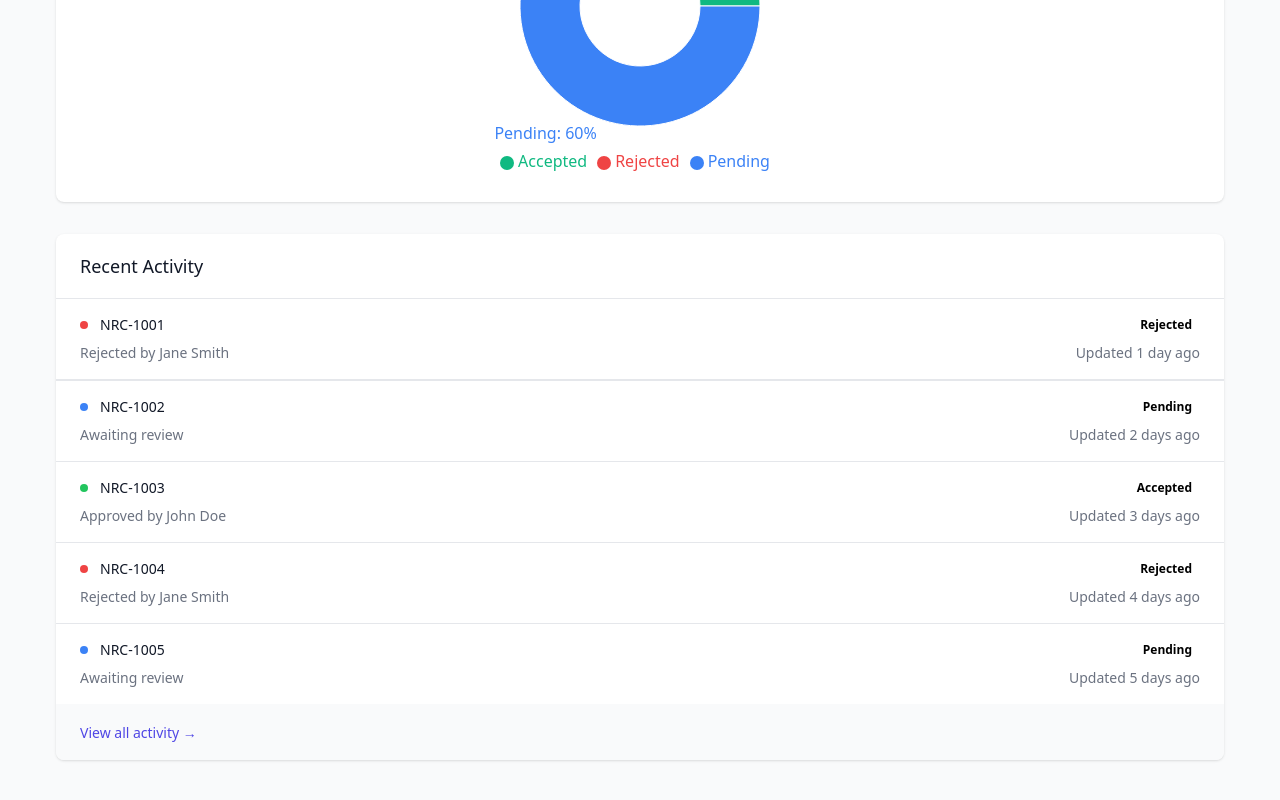
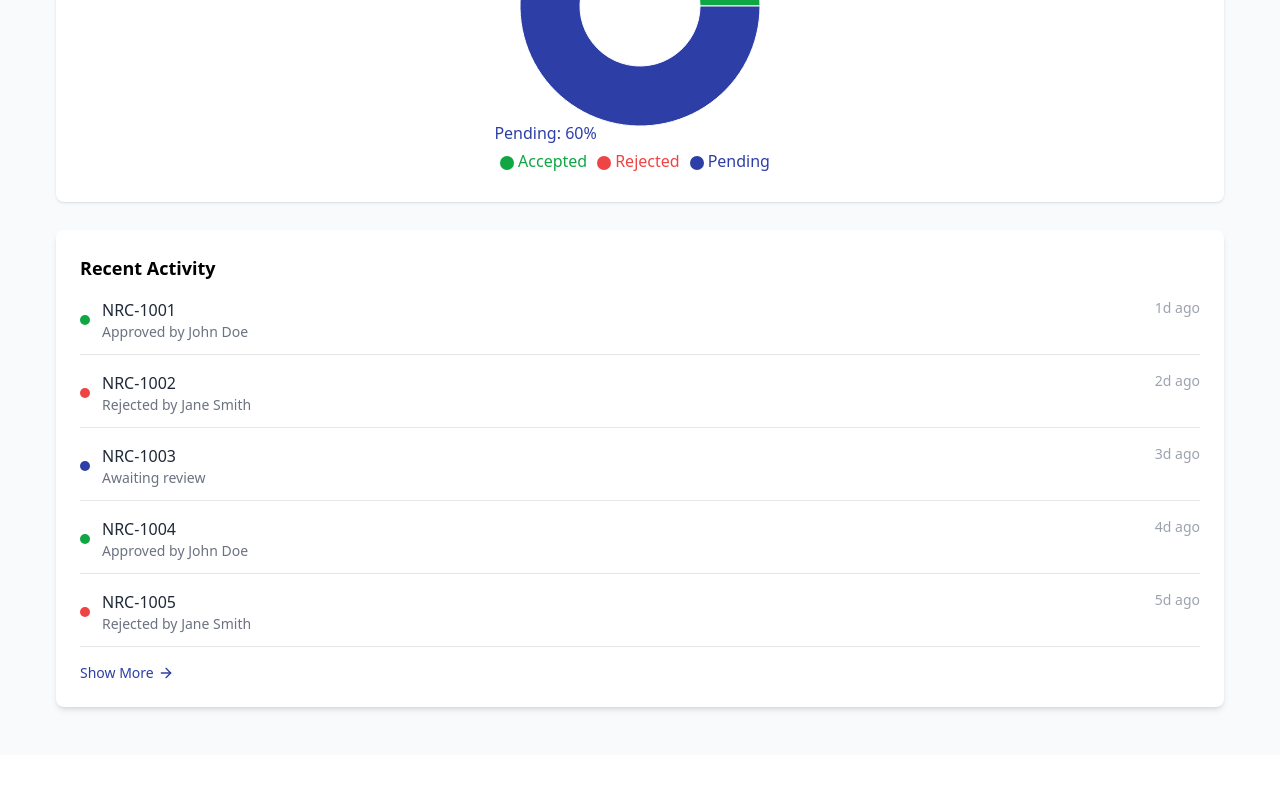
Before and after one commit to HEMANTHRAJA7/Air_Works, a React (Vite) app: page /dashboard/home in a window 1280 px wide. Shown: the part 1116-1916 px from the top of the page. After the commit the page ends 1871 px from the top, so only its background shows below. Built offline with nearby package versions, Linux system fonts and the light colour scheme.

Commit message:
color changed according to the theme

```diff
--- a/src/pages/Dashboard/home.jsx
+++ b/src/pages/Dashboard/home.jsx
@@ -1,6 +1,19 @@
-import React from 'react';
-import { PieChart, Pie, Cell, ResponsiveContainer, Tooltip, Legend } from 'recharts';
-import { ArrowRight, FileText, CheckCircle, XCircle, Clock } from 'react-feather';
+import React, { useState, useEffect } from "react";
+import {
+  PieChart,
+  Pie,
+  Cell,
+  ResponsiveContainer,
+  Tooltip,
+  Legend,
+} from "recharts";
+import {
+  ArrowRight,
+  FileText,
+  CheckCircle,
+  XCircle,
+  Clock,
+} from "react-feather";
 
 function Dashboard() {
   // NRC data
@@ -8,14 +21,14 @@ function Dashboard() {
     total: 100,
     accepted: 30,
     rejected: 10,
-    pending: 60
+    pending: 60,
   };
 
   // Data for pie chart
   const pieData = [
-    { name: 'Accepted', value: nrcData.accepted, color: '#10B981' }, // green
-    { name: 'Rejected', value: nrcData.rejected, color: '#EF4444' }, // red
-    { name: 'Pending', value: nrcData.pending, color: '#3B82F6' }    // blue
+    { name: "Accepted", value: nrcData.accepted, color: "#0FA644" }, // green
+    { name: "Rejected", value: nrcData.rejected, color: "#EF4444" }, // red
+    { name: "Pending", value: nrcData.pending, color: "#2D3FA6" }, // blue
   ];
 
   // Custom tooltip for pie chart
@@ -30,6 +43,93 @@ function Dashboard() {
     return null;
   };
 
+  const [showAll, setShowAll] = useState(false);
+
+  const activities = [
+    {
+      id: "NRC-1001",
+      status: "Accepted",
+      color: "green",
+      note: "Approved by John Doe",
+      updatedDaysAgo: 1,
+    },
+    {
+      id: "NRC-1002",
+      status: "Rejected",
+      color: "red",
+      note: "Rejected by Jane Smith",
+      updatedDaysAgo: 2,
+    },
+    {
+      id: "NRC-1003",
+      status: "Pending",
+      color: "blue",
+      note: "Awaiting review",
+      updatedDaysAgo: 3,
+    },
+    {
+      id: "NRC-1004",
+      status: "Accepted",
+      color: "green",
+      note: "Approved by John Doe",
+      updatedDaysAgo: 4,
+    },
+    {
+      id: "NRC-1005",
+      status: "Rejected",
+      color: "red",
+      note: "Rejected by Jane Smith",
+      updatedDaysAgo: 5,
+    },
+    {
+      id: "NRC-1006",
+      status: "Pending",
+      color: "blue",
+      note: "Awaiting review",
+      updatedDaysAgo: 6,
+    },
+    {
+      id: "NRC-1007",
+      status: "Accepted",
+      color: "green",
+      note: "Approved by John Doe",
+      updatedDaysAgo: 7,
+    },
+  ];
+
+  const visibleActivities = showAll ? activities : activities.slice(0, 5);
+  const getStatusIcon = (status) => {
+    switch (status) {
+      case "Accepted":
+        return (
+          <div className="bg-[#0FA644] w-[10px] h-[10px] rounded-[50%]"></div>
+        );
+      case "Rejected":
+        return (
+          <div className="bg-red-500 w-[10px] h-[10px] rounded-[50%]"></div>
+        );
+      case "Pending":
+        return (
+          <div className="bg-[#2D3FA6] w-[10px] h-[10px] rounded-[50%]"></div>
+        );
+      default:
+        return null;
+    }
+  };
+
+  const [isSmallScreen, setIsSmallScreen] = useState(false);
+
+  useEffect(() => {
+    const checkScreenSize = () => {
+      setIsSmallScreen(window.innerWidth < 640); // Tailwind 'sm' = 640px
+    };
+
+    checkScreenSize();
+    window.addEventListener("resize", checkScreenSize);
+
+    return () => window.removeEventListener("resize", checkScreenSize);
+  }, []);
+
   return (
     <div className="min-h-screen bg-gray-50">
       {/* Header */}
@@ -38,7 +138,7 @@ function Dashboard() {
           <div className="flex flex-col sm:flex-row justify-between items-start sm:items-center gap-4">
             <h1 className="text-2xl font-bold text-gray-900">NRC Dashboard</h1>
             <div className="flex flex-col sm:flex-row gap-2 sm:gap-4 w-full sm:w-auto">
-              <button className="w-full sm:w-auto px-4 py-2 bg-indigo-600 text-white rounded-md hover:bg-indigo-700 focus:outline-none focus:ring-2 focus:ring-indigo-500 focus:ring-offset-2">
+              <button className="w-full sm:w-auto px-4 py-2 bg-[#2D3FA6] text-white rounded-md hover:bg-indigo-700 focus:outline-none focus:ring-2 focus:ring-indigo-500 focus:ring-offset-2">
                 Export Report
               </button>
               <button className="w-full sm:w-auto px-4 py-2 border border-gray-300 rounded-md text-gray-700 bg-white hover:bg-gray-50 focus:outline-none focus:ring-2 focus:ring-indigo-500 focus:ring-offset-2">
@@ -57,19 +157,26 @@ function Dashboard() {
             <div className="px-4 py-5 sm:p-6">
               <div className="flex items-center">
                 <div className="flex-shrink-0 bg-blue-100 rounded-md p-3">
-                  <FileText className="h-6 w-6 text-blue-600" />
+                  <FileText className="h-6 w-6 text-[#2D3FA6]" />
                 </div>
                 <div className="ml-5 w-0 flex-1">
                   <dl>
-                    <dt className="text-sm font-medium text-gray-500 truncate">Total NRC</dt>
+                    <dt className="text-sm font-medium text-gray-500 truncate">
+                      Total NRC
+                    </dt>
                     <dd>
-                      <div className="text-3xl font-semibold text-gray-900">{nrcData.total}</div>
+                      <div className="text-3xl font-semibold text-[#2D3FA6]">
+                        {nrcData.total}
+                      </div>
                     </dd>
                   </dl>
                 </div>
               </div>
               <div className="mt-4">
-                <a href="#" className="inline-flex items-center text-sm font-medium text-blue-600 hover:text-blue-800">
+                <a
+                  href="#"
+                  className="inline-flex items-center text-sm font-medium text-blue-600 hover:text-blue-800"
+                >
                   View all NRC
                   <ArrowRight className="ml-1 h-4 w-4" />
                 </a>
@@ -82,19 +189,26 @@ function Dashboard() {
             <div className="px-4 py-5 sm:p-6">
               <div className="flex items-center">
                 <div className="flex-shrink-0 bg-green-100 rounded-md p-3">
-                  <CheckCircle className="h-6 w-6 text-green-600" />
+                  <CheckCircle className="h-6 w-6 text-[#0FA644]" />
                 </div>
                 <div className="ml-5 w-0 flex-1">
                   <dl>
-                    <dt className="text-sm font-medium text-gray-500 truncate">Accepted NRC</dt>
+                    <dt className="text-sm font-medium text-gray-500 truncate">
+                      Accepted NRC
+                    </dt>
                     <dd>
-                      <div className="text-3xl font-semibold text-gray-900">{nrcData.accepted}</div>
+                      <div className="text-3xl font-semibold text-gray-900">
+                        {nrcData.accepted}
+                      </div>
                     </dd>
                   </dl>
                 </div>
               </div>
               <div className="mt-4">
-                <a href="#" className="inline-flex items-center text-sm font-medium text-green-600 hover:text-green-800">
+                <a
+                  href="#"
+                  className="inline-flex items-center text-sm font-medium text-[#0FA644] hover:text-green-800"
+                >
                   View accepted NRC
                   <ArrowRight className="ml-1 h-4 w-4" />
                 </a>
@@ -111,15 +225,22 @@ function Dashboard() {
                 </div>
                 <div className="ml-5 w-0 flex-1">
                   <dl>
-                    <dt className="text-sm font-medium text-gray-500 truncate">Rejected NRC</dt>
+                    <dt className="text-sm font-medium text-gray-500 truncate">
+                      Rejected NRC
+                    </dt>
                     <dd>
-                      <div className="text-3xl font-semibold text-gray-900">{nrcData.rejected}</div>
+                      <div className="text-3xl font-semibold text-gray-900">
+                        {nrcData.rejected}
+                      </div>
                     </dd>
                   </dl>
                 </div>
               </div>
               <div className="mt-4">
-                <a href="#" className="inline-flex items-center text-sm font-medium text-red-600 hover:text-red-800">
+                <a
+                  href="#"
+                  className="inline-flex items-center text-sm font-medium text-red-600 hover:text-red-800"
+                >
                   View rejected NRC
                   <ArrowRight className="ml-1 h-4 w-4" />
                 </a>
@@ -136,15 +257,22 @@ function Dashboard() {
                 </div>
                 <div className="ml-5 w-0 flex-1">
                   <dl>
-                    <dt className="text-sm font-medium text-gray-500 truncate">Pending NRC</dt>
+                    <dt className="text-sm font-medium text-gray-500 truncate">
+                      Pending NRC
+                    </dt>
                     <dd>
-                      <div className="text-3xl font-semibold text-gray-900">{nrcData.pending}</div>
+                      <div className="text-3xl font-semibold text-gray-900">
+                        {nrcData.pending}
+                      </div>
                     </dd>
                   </dl>
                 </div>
               </div>
               <div className="mt-4">
-                <a href="#" className="inline-flex items-center text-sm font-medium text-yellow-600 hover:text-yellow-800">
+                <a
+                  href="#"
+                  className="inline-flex items-center text-sm font-medium text-yellow-600 hover:text-yellow-800"
+                >
                   View pending NRC
                   <ArrowRight className="ml-1 h-4 w-4" />
                 </a>
@@ -155,7 +283,9 @@ function Dashboard() {
 
         {/* Pie Chart */}
         <div className="mt-8 bg-white shadow rounded-lg p-6">
-          <h2 className="text-lg font-medium text-gray-900 mb-4">NRC Status Distribution</h2>
+          <h2 className="text-lg font-medium text-gray-900 mb-4">
+            NRC Status Distribution
+          </h2>
           <div className="h-80">
             <ResponsiveContainer width="100%" height="100%">
               <PieChart>
@@ -168,7 +298,12 @@ function Dashboard() {
                   innerRadius={60}
                   fill="#8884d8"
                   dataKey="value"
-                  label={({ name, percent }) => `${name}: ${(percent * 100).toFixed(0)}%`}
+                  label={
+                    !isSmallScreen
+                      ? ({ name, percent }) =>
+                          `${name}: ${(percent * 100).toFixed(0)}%`
+                      : false
+                  }
                 >
                   {pieData.map((entry, index) => (
                     <Cell key={`cell-${index}`} fill={entry.color} />
@@ -181,53 +316,41 @@ function Dashboard() {
           </div>
         </div>
 
-        {/* Recent Activity */}
-        <div className="mt-8 bg-white shadow rounded-lg overflow-hidden">
-          <div className="px-4 py-5 sm:px-6">
-            <h3 className="text-lg leading-6 font-medium text-gray-900">Recent Activity</h3>
-          </div>
-          <div className="border-t border-gray-200">
-            <ul className="divide-y divide-gray-200">
-              {[1, 2, 3, 4, 5].map((item) => (
-                <li key={item} className="px-4 py-4 sm:px-6 hover:bg-gray-50">
-                  <div className="flex items-center justify-between">
-                    <div className="flex items-center">
-                      <div className={`h-2 w-2 rounded-full ${
-                        item % 3 === 0 ? 'bg-green-500' :
-                        item % 3 === 1 ? 'bg-red-500' : 'bg-blue-500'
-                      } mr-3`}></div>
-                      <p className="text-sm font-medium text-gray-900">NRC-{1000 + item}</p>
-                    </div>
-                    <div className="ml-2 flex-shrink-0 flex">
-                      <p className="px-2 inline-flex text-xs leading-5 font-semibold rounded-full
-                        ${item % 3 === 0 ? 'bg-green-100 text-green-800' :
-                        item % 3 === 1 ? 'bg-red-100 text-red-800' : 'bg-blue-100 text-blue-800'}">
-                        {item % 3 === 0 ? 'Accepted' : item % 3 === 1 ? 'Rejected' : 'Pending'}
+        {/* Recent Activities */}
+        <div className="bg-white mt-7 p-6 rounded-lg shadow-md">
+          <h2 className="text-lg font-semibold mb-4">Recent Activity</h2>
+          <ul className="space-y-4">
+            {visibleActivities.map((activity) => (
+              <li
+                key={activity.id}
+                className="flex items-start justify-between gap-4 border-b pb-3"
+              >
+                <div className="flex items-center gap-3">
+                  {getStatusIcon(activity.status)}
+                  <div>
+                    <p className="font-medium text-base text-gray-800">
+                      {activity.id}
                     </p>
+                    <p className="text-sm text-gray-500">{activity.note}</p>
                   </div>
                 </div>
-                  <div className="mt-2 sm:flex sm:justify-between">
-                    <div className="sm:flex">
-                      <p className="flex items-center text-sm text-gray-500">
-                        {item % 3 === 0 ? 'Approved by John Doe' :
-                         item % 3 === 1 ? 'Rejected by Jane Smith' : 'Awaiting review'}
+                <p className="text-sm text-gray-400">
+                  {activity.updatedDaysAgo}d ago
                 </p>
-                    </div>
-                    <div className="mt-2 flex items-center text-gray-500 sm:mt-0">
-                      <p className='text-sm '>
-                        Updated {item} day{item !== 1 ? 's' : ''} ago
-                      </p>
-                    </div>
-                  </div>
               </li>
             ))}
           </ul>
+          {activities.length > 5 && (
+            <div className="mt-4 text-right">
+              <button
+                onClick={() => setShowAll(!showAll)}
+                className="text-[#2D3FA6] hover:underline text-sm flex items-center gap-1"
+              >
+                {showAll ? "Show Less" : "Show More"}
+                <ArrowRight size={16} />
+              </button>
             </div>
-          <div className="bg-gray-50 px-4 py-4 sm:px-6">
-            <a href="#" className="text-sm font-medium text-indigo-600 hover:text-indigo-500">
-              View all activity <span aria-hidden="true">→</span>
-            </a>
-          </div>
+          )}
         </div>
       </main>
     </div>
```
Lines whose indentation alone changed are shown as unchanged.
